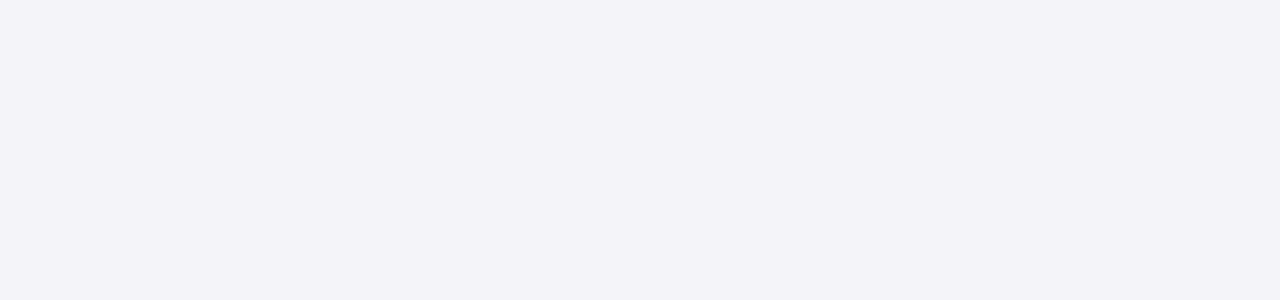
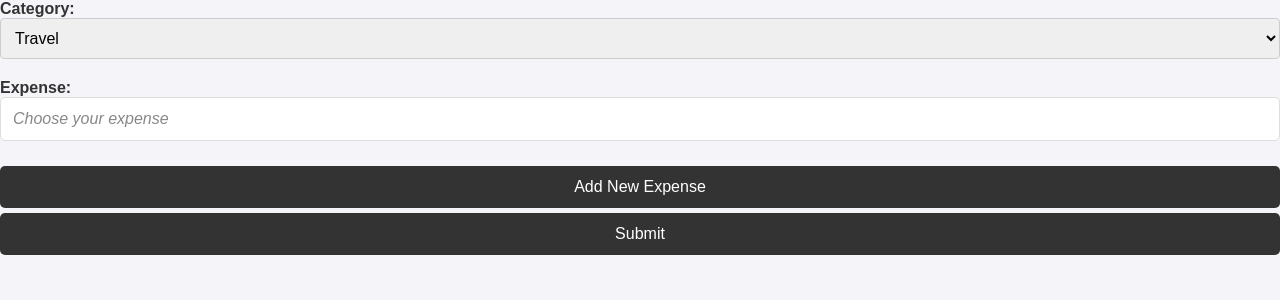
Before and after one commit to robertwzinser/Tax-Management, a React (Create React App) app: page /expenses in a window 1280 px wide. Before the commit this address had no page. Shown: the top 300 px of the page. Built offline with nearby package versions, Linux system fonts and the light colour scheme.

Commit message:
Added expenses

```diff
--- a/src/App.js
+++ b/src/App.js
@@ -8,6 +8,7 @@ import UserSettings from "./pages/UserSettings";
 import DailyIncome from "./pages/DailyIncome";
 
 import './App.css';
+import Expenses from './pages/Expenses';
 
 function App() {
   return (
@@ -19,6 +20,7 @@ function App() {
         <Route path="/profile" element={<Profile />} />
         <Route path="/user-settings" element={<UserSettings />} />
         <Route path="/daily-income" element={<DailyIncome />} />
+        <Route path="/expenses" element={<Expenses />} />
       </Routes>
     </Router>
   );
--- a/src/pages/Dashboard.js
+++ b/src/pages/Dashboard.js
@@ -122,6 +122,9 @@ const Dashboard = () => {
           Dashboard
         </Link>
         <div className="right-buttons">
+        <Link to="/expenses" className="nav-item profile-btn">
+            Expenses
+          </Link>
           <Link to="/profile" className="nav-item profile-btn">
             Profile
           </Link>
--- /dev/null
+++ b/src/pages/Expenses.js
@@ -0,0 +1,50 @@
+import { useState } from "react";
+const Expenses = () => {
+  const [category, setCategory] = useState("")
+  const [inputs, setinputs] = useState([{category: "", expense: "0"}])
+  const addinput = ()=>{
+    setinputs([...inputs, {category: "", expense: "0"}])
+  }
+  const removeinputs = (currentindex)=>{
+    const filterinputs = inputs.filter ((input, index)=> index !== currentindex)
+    setinputs(filterinputs)
+  }
+  const HandleChange = (e, index)=>{
+    const inputdata = [...inputs]
+    inputdata [index][ e.target.name]=e.target.value
+    setinputs (inputdata)
+  }
+ return (
+  <div>
+   <form >
+    {inputs.map((input,index)=>(
+      <div>
+ <label>Category:</label>
+ <select value = {input.category} name = "category" onChange={(e)=>HandleChange(e, index)}>
+   <option value = {"Option1"}>Travel </option>
+   <option value = {"Option2"}>Lodging </option>
+   <option value = {"Option3"}>Food </option>
+   <option value = {"Option4"}>PPE </option>
+   <option value = {"Option5"}>Tools </option>
+   <option value = {"Option6"}>Advertising </option>
+     <option value = {"Option8"}>Utilities </option>
+   <option value = {"Option9"}>Miscellanius </option>
+   <option value = {"Option10"}>Subscription </option>
+   <option value = {"Option11"}>Data/Security Software </option>
+
+
+ </select>
+ <label>Expense:</label>
+<input type = "number" placeholder="Choose your expense"name = "expense" onChange={(e)=>HandleChange(e, index)}></input>
+{inputs.length > 1 && <button type= "button" onClick={()=> removeinputs(index)}>Remove Expense</button>}
+
+</div>
+    ))}
+   <button type= "button" onClick={addinput}>Add New Expense </button>
+  <button type= "submit">Submit</button>
+   </form>
+
+  </div>
+ )
+}
+export default Expenses
```
Also changed, not shown: src/pages/Expenses.css (added).
